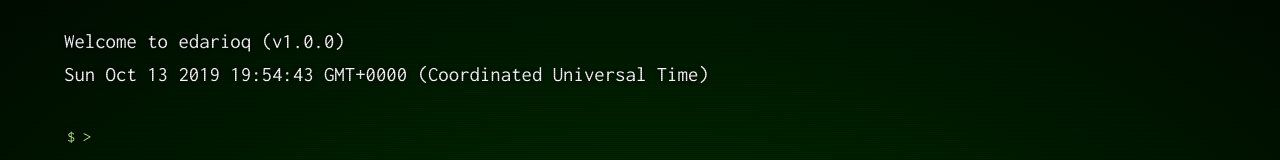
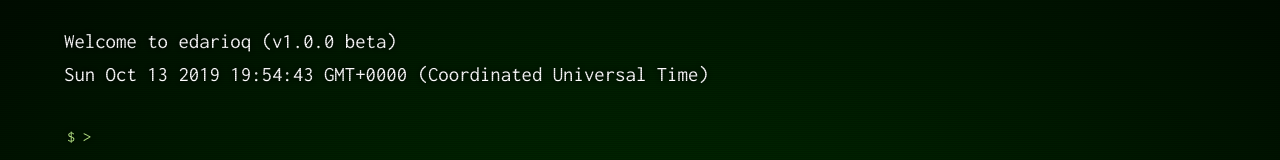
Before and after one commit to edarioq/edarioq, a Vue app: page / in a window 1280 px wide. Shown: the top 160 px of the page. Built offline with nearby package versions, Linux system fonts and the light colour scheme.

Commit message:
Fix enum

```diff
--- a/src/components/Command.vue
+++ b/src/components/Command.vue
@@ -22,7 +22,7 @@ import { CommandInterface, UnixCommands } from '../models/command';
 export default class Command extends Vue {
   @Prop({ type: Object }) public command!: CommandInterface;
   public input: string = '';
-  public unixCommands: any = { ...UnixCommands };
+  public unixCommands: { [key: string]: UnixCommands } = UnixCommands;
 
   constructor() {
     super();
@@ -51,10 +51,9 @@ export default class Command extends Vue {
 
   public enterClicked(input: string): void {
     eventBus.$emit(EventBusEvents.trigger, 'enter');
-    console.debug(this.unixCommands);
     const keys: string[] = Object.keys(UnixCommands);
     for (const k of keys) {
-      if (UnixCommands[k] === input) {
+      if (this.unixCommands[k] === input) {
         console.debug(this.unixCommands[k]);
       }
     }
--- a/src/components/Header.vue
+++ b/src/components/Header.vue
@@ -1,6 +1,6 @@
 <template>
   <header class="header">
-    <div class="header__welcome">Welcome to edarioq (v1.0.0)</div>
+    <div class="header__welcome">Welcome to edarioq (v1.0.0 beta)</div>
     <div class="header__date">
       {{ date }}
     </div>
```
